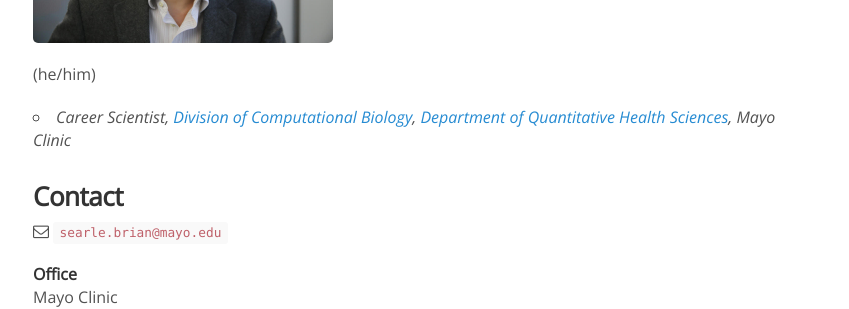
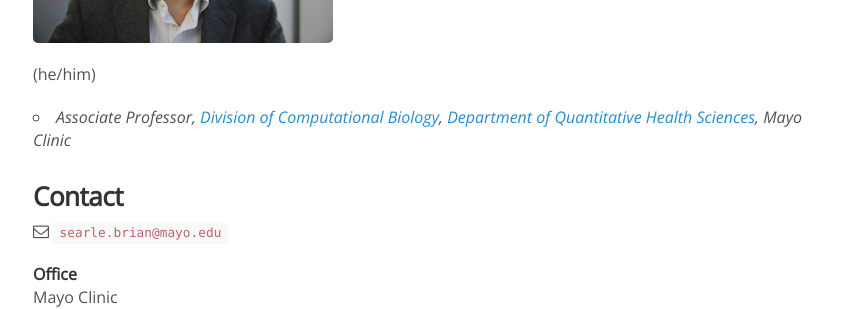
Before and after one commit to searlelab/searlelab.github.io, a Jekyll site: the page built from _people/brian_searle.md, in a window 1280 px wide and 925 px high. Shown: the part 299-608 px from the top of the window, without its empty margins (222-1071 px from the left). Built offline with Jekyll 4.4.1, drawn with Linux system fonts in a browser that asks for light colours; nearby versions of some CDN libraries; comment, search, counter and statistics services are not loaded.

Commit message:
Update career title from Scientist to Associate Professor

```diff
--- a/_people/brian_searle.md
+++ b/_people/brian_searle.md
@@ -9,7 +9,7 @@ joined: 2000
 <img width="300" src="{{site.baseurl}}/images/people/{{page.avatar}}" data-action="zoom">
 (he/him)
 
-- _Career Scientist, [Division of Computational Biology](https://www.mayo.edu/research/departments-divisions/computational-biology/overview), [Department of Quantitative Health Sciences](https://www.mayo.edu/research/departments-divisions/quantitative-health-sciences/overview), Mayo Clinic_<br>
+- _Associate Professor, [Division of Computational Biology](https://www.mayo.edu/research/departments-divisions/computational-biology/overview), [Department of Quantitative Health Sciences](https://www.mayo.edu/research/departments-divisions/quantitative-health-sciences/overview), Mayo Clinic_<br>
 
 
 ### Contact
```
